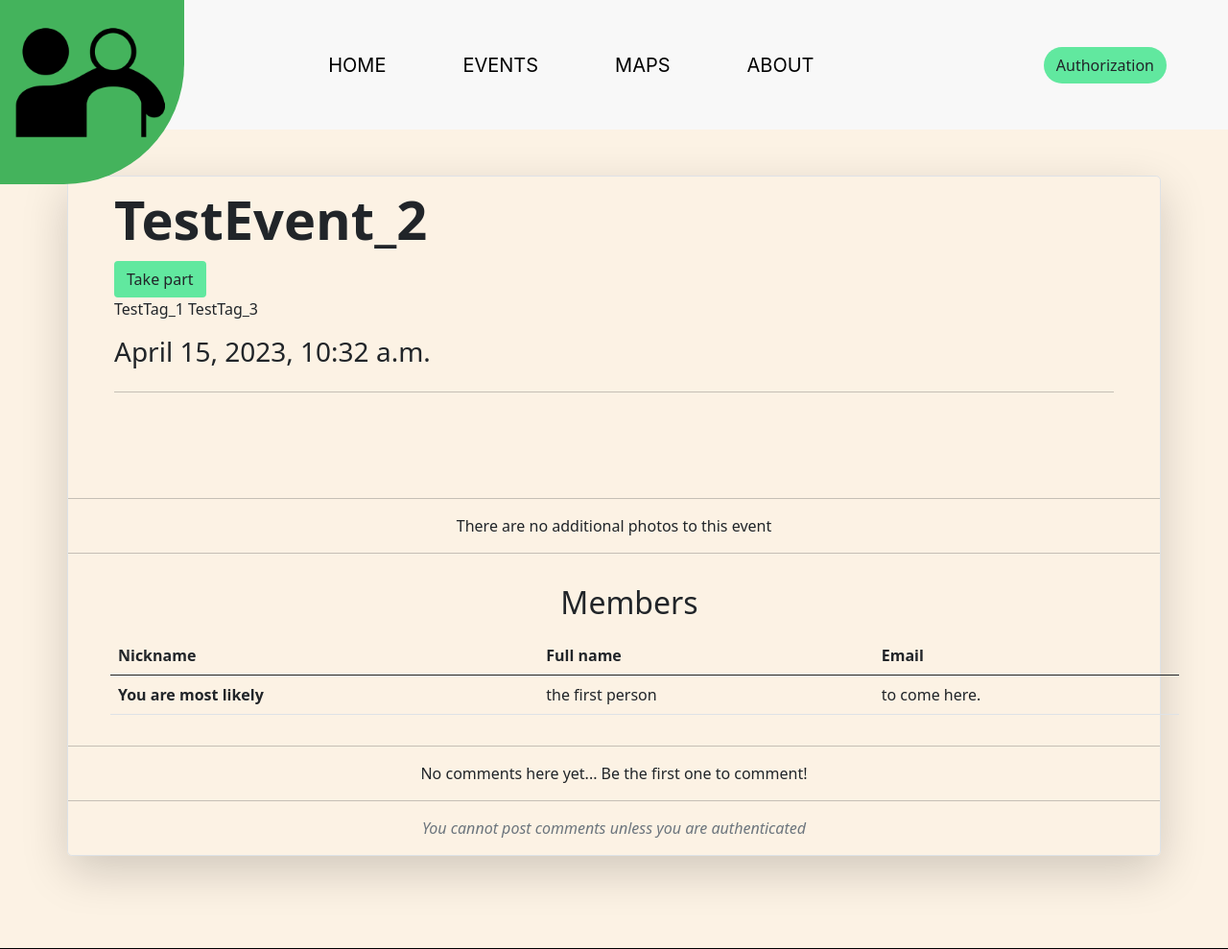
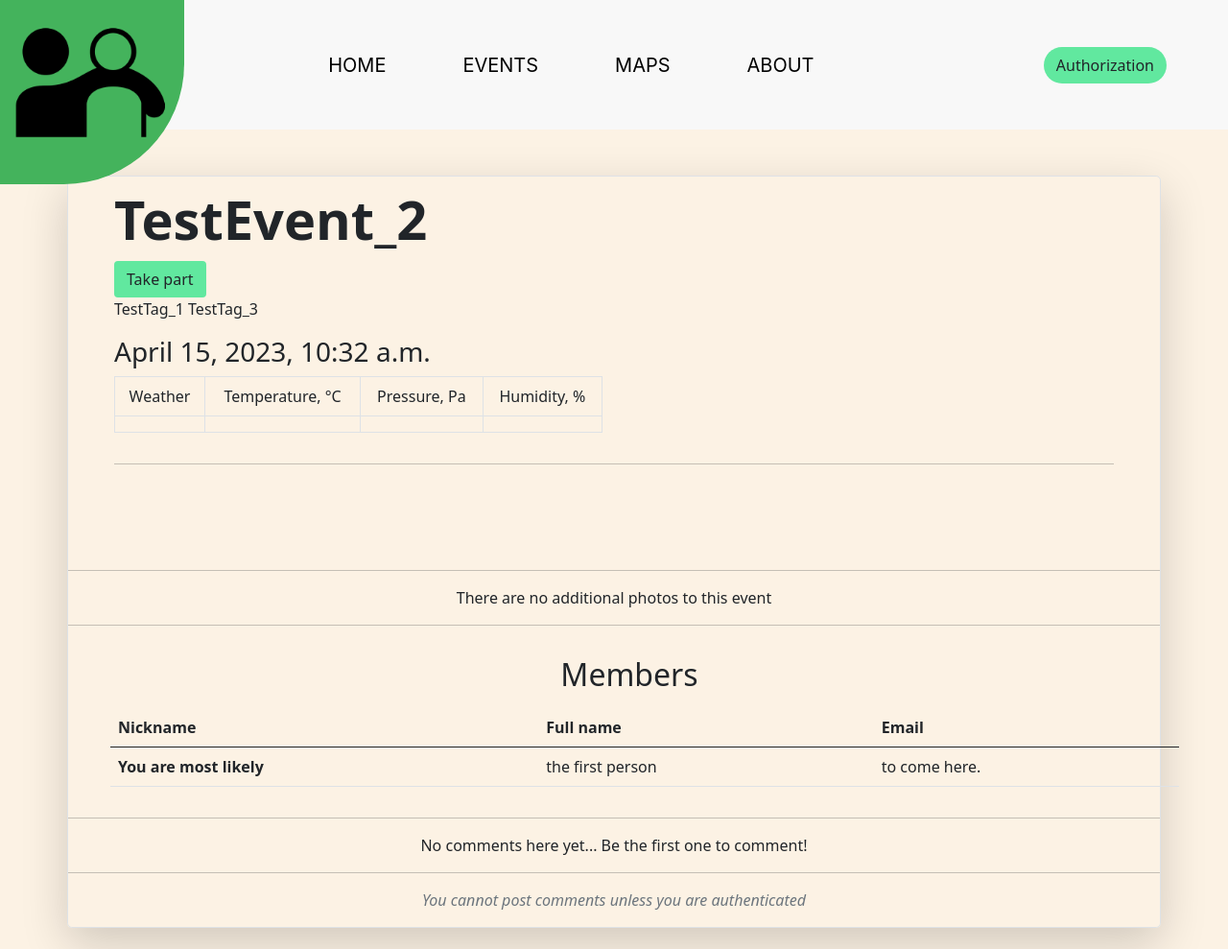
Before and after one commit to mge410/eventbe, a Django app: page /events/2/ in a window 1280 px wide. Shown: the top 989 px of the page at 96% size. Run offline with Django 3.2, Linux system fonts and the light colour scheme; data comes from the database, SQL or seed files in the repository; some libraries are stand-ins or nearby versions.

Commit message:
Added openWeatherApi on detail event. Weather - now.

```diff
--- a/eventbe/static_dev/scss/style.css
+++ b/eventbe/static_dev/scss/style.css
@@ -317,4 +317,8 @@
 
 .map-detail {
   height: 20rem;
+}
+
+.lang_code {
+  display: none;
 }/*# sourceMappingURL=style.css.map */
--- a/eventbe/static_dev/scss/style.scss
+++ b/eventbe/static_dev/scss/style.scss
@@ -388,3 +388,7 @@
 .map-detail {
     height: 20rem;
 }
+
+.lang_code {
+    display: none;
+}
--- a/eventbe/templates/events/event_detail.html
+++ b/eventbe/templates/events/event_detail.html
@@ -3,6 +3,10 @@
 {% load i18n %}
 
 {% block content %}
+<script src="{% static 'jquery/jquery-3.2.1.min.js' %}" type="text/javascript"></script>
+{% get_current_language as LANGUAGE_CODE %}
+<span class="lang_code" id="id_lang_code">{{LANGUAGE_CODE}}</span>
+
 <div class="container my-5">
 
   <div class="row align-items-center rounded-3 border shadow-lg">
@@ -11,18 +15,38 @@
         <div class="d-inline col-6">
           <h1 class="display-4 fw-bold lh-1 mb-3">{{ event.title }}</h1>
           <div class="row">
-            <form action="{% url 'events:add_members' %}" method="post" class="w-50 ">{% csrf_token %}<input name="event_id" type="hidden" value="{{ event.id }}"><button class="btn btn-green d-block" type="submit">{% if request.user not in event.members.all %}{% translate 'Take part' %}{% else %}{% translate 'Don\'t take part' %}{% endif %}</button></form>
+            <form action="{% url 'events:add_members' %}" method="post" class="w-50 ">{% csrf_token %}<input
+                name="event_id" type="hidden" value="{{ event.id }}"><button class="btn btn-green d-block"
+                type="submit">{% if request.user not in event.members.all %}{% translate 'Take part' %}{% else %}{% translate "Don\'t take part" %}{% endif %}</button>
+            </form>
           </div>
           <!--================ Tags =================-->
           {% if messages %}
           <ul class="messages">
-          {% for message in messages %}
+            {% for message in messages %}
             <li class="text-success font-weight-bold text-center display-6 m-4">{{ message }}</li>
-          {% endfor %}
+            {% endfor %}
           </ul>
           {% endif %}
           <p>{{ event.tags.all|join:'   ' }}</p>
           <h3 class="display-9">{{ event.date }}</h3>
+
+          <table class="table table-bordered text-center">
+            <tbody>
+              <tr>
+                <td>{% translate "Weather" %}</td>
+                <td>{% translate "Temperature, °C" %}</td>
+                <td>{% translate "Pressure, Pa" %}</td>
+                <td>{% translate "Humidity, %" %}</td>
+              </tr>
+              <tr>
+                <td id="id_weather"></td>
+                <td id="id_temp"></td>
+                <td id="id_pressure"></td>
+                <td id="id_humidity"></td>
+              </tr>
+            </tbody>
+          </table>
         </div>
         <!--================ Thumbnail =================-->
         {% if event.event_image.image %}
@@ -52,7 +76,6 @@
     <hr class="hr">
     <!--================ Map =================-->
     {% if event.is_offline %}
-    {% get_current_language as LANGUAGE_CODE %}
 
     {% if LANGUAGE_CODE|lower|slice:2 == "ru" %}
     <script src="https://api-maps.yandex.ru/2.1/?apikey=bb74b0bc-212f-441f-84ea-455e27c089a2&lang=ru_RU"
@@ -90,7 +113,7 @@
 
 
     <div class="container m-3">
-    <h2 class="text-center">{% translate "Members" %}</h2>
+      <h2 class="text-center">{% translate "Members" %}</h2>
       <table class="table m-3">
         <thead>
           <tr>
```
Also changed, not shown: eventbe/static_dev/js/ya_map_detail_event.js (+33 -0 lines), 1 other file.
